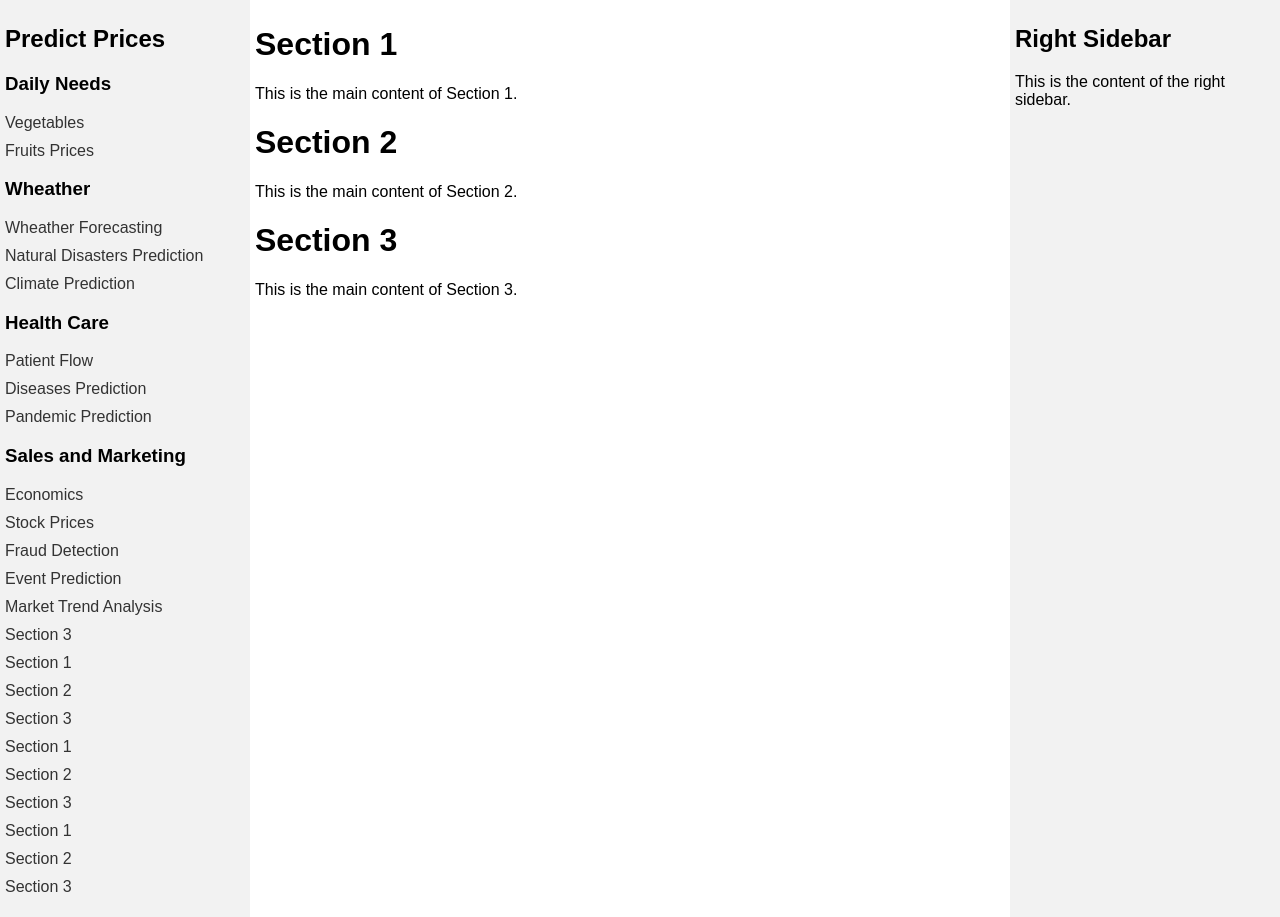
After one commit to jayakrishnagaddam/PRICES-PREDICTION-SYSTEM, a Flask app: page /example in a window 1280 px wide. The commit adds this page. Run offline with Flask 3, Linux system fonts and the light colour scheme; some libraries are stand-ins or nearby versions.

Commit message:
Added Enhancements

```diff
--- a/app.py
+++ b/app.py
@@ -1,8 +1,8 @@
-from flask import Flask, render_template, request, redirect, url_for, flash
+from flask import Flask, render_template, request, redirect, url_for, flash, session
 from flask_pymongo import PyMongo
 
 app = Flask(__name__)
-app.config["SECRET_KEY"] = "1234"  # Add a sec234ret key for flash messages
+app.config["SECRET_KEY"] = "1234"  # Add a secret key for flash messages
 app.config["MONGO_URI"] = "mongodb+srv://2100090162:manigaddam@deepsheild.kzgpo9p.mongodb.net/VegetableDB"
 mongo = PyMongo(app)
 
@@ -21,12 +21,23 @@ def login():
         user_data = mongo.db.users.find_one({'username': username, 'password': password})
 
         if user_data:
-            flash('Login successful', 'success')  # Flash success message
+            session['username'] = username
             return redirect(url_for('homepage'))
         else:
             error = 'Invalid username or password'
 
     return render_template('login.html', error=error)
+
+
+@app.route('/example')
+def example():
+    return render_template('example.html')
+
+@app.route('/logout')
+def logout():
+    session.pop('username', None)
+    flash('You have been logged out', 'success')
+    return redirect(url_for('login'))
 
 @app.route('/signup', methods=['GET', 'POST'])
 def signup():
@@ -53,11 +64,9 @@ def homepage():
 def kharif():
     return render_template('kharif.html')
 
-
 @app.route('/rabi')
 def rabi():
     return render_template('rabi.html')
-
 
 @app.route('/zaid')
 def zaid():
--- /dev/null
+++ b/templates/example.html
@@ -0,0 +1,108 @@
+<!DOCTYPE html>
+<html lang="en">
+<head>
+    <meta charset="UTF-8">
+    <meta name="viewport" content="width=device-width, initial-scale=1.0">
+    <title>Price 🔸 Home</title>
+    <style>
+        body {
+            font-family: Arial, sans-serif;
+            margin: 0;
+            padding: 0;
+        }
+        .container {
+            display: flex;
+        }
+        .sidebar {
+            width: 250px;
+            background-color: #f2f2f2;
+            padding: 5px;
+            box-sizing: border-box;
+        }
+        .content {
+            flex: 1;
+            padding: 5px;
+            box-sizing: border-box;
+        }
+        .sidebar-right {
+            width: 270px;
+            background-color: #f2f2f2;
+            padding: 5px;
+            box-sizing: border-box;
+        }
+        /* Style the list of contents */
+        .contents-list {
+            list-style-type: none;
+            padding: 0;
+        }
+        .contents-list li {
+            margin-bottom: 10px;
+        }
+        /* Style links in the list */
+        .contents-list a {
+            text-decoration: none;
+            color: #333;
+        }
+        .contents-list a:hover {
+            text-decoration: underline;
+        }
+    </style>
+</head>
+<body >
+    <div class="container">
+        <div class="sidebar">
+            <div class="text-center">
+            <h2>Predict Prices</h2>
+            </div>
+            <ul class="contents-list">
+                <h3>Daily Needs</h3>
+                <li><a href="#section1">Vegetables</a></li>
+                <li><a href="#section2">Fruits Prices</a></li>
+                <h3>Wheather</h3>
+                <li><a href="#section2">Wheather Forecasting</a></li>
+                <li><a href="#section3">Natural Disasters Prediction</a></li>
+                <li><a href="#section3">Climate Prediction</a></li>
+                <h3>Health Care</h3>
+                <li><a href="#section2">Patient Flow</a></li>
+                <li><a href="#section3">Diseases Prediction</a></li>
+                <li><a href="#section2">Pandemic Prediction</a></li>
+                <h3>Sales and Marketing</h3>
+                <li><a href="#section2">Economics</a></li>
+                <li><a href="#section1">Stock Prices</a></li>
+
+                <li><a href="#section3">Fraud Detection</a></li>
+                <li><a href="#section1">Event Prediction</a></li>
+                <li><a href="#section2">Market Trend Analysis</a></li>
+                <li><a href="#section3">Section 3</a></li>
+                <li><a href="#section1">Section 1</a></li>
+                <li><a href="#section2">Section 2</a></li>
+                <li><a href="#section3">Section 3</a></li>
+                <li><a href="#section1">Section 1</a></li>
+                <li><a href="#section2">Section 2</a></li>
+                <li><a href="#section3">Section 3</a></li>
+                <li><a href="#section1">Section 1</a></li>
+                <li><a href="#section2">Section 2</a></li>
+                <li><a href="#section3">Section 3</a></li>
+
+
+
+
+                <!-- Add more list items as needed -->
+            </ul>
+        </div>
+        <div class="content">
+            <h1 id="section1">Section 1</h1>
+            <p>This is the main content of Section 1.</p>
+            <h1 id="section2">Section 2</h1>
+            <p>This is the main content of Section 2.</p>
+            <h1 id="section3">Section 3</h1>
+            <p>This is the main content of Section 3.</p>
+            <!-- Add more content sections as needed -->
+        </div>
+        <div class="sidebar-right">
+            <h2>Right Sidebar</h2>
+            <p>This is the content of the right sidebar.</p>
+        </div>
+    </div>
+</body>
+</html>
--- a/templates/homepage.html
+++ b/templates/homepage.html
@@ -6,7 +6,7 @@
         </title>
         {%include 'bootstrap.html'%}
 
-        {%include 'nav.html'%}
+        {%include 'homenav.html'%}
         <style>
 
 
@@ -159,9 +159,10 @@ body {
                         </a>
                       </div>
                     </div>
-                </div>>
+                </div>
            </div>
             </div>
+            <a href="example" class="btn btn-primary" role="button"> Button</a>
             {%include 'footer.html'%}
         </body>
     </head>
--- a/templates/index.html
+++ b/templates/index.html
@@ -27,7 +27,7 @@
         </style>
 
           {%include 'bootstrap.html'%}
-          {%include'nav.html'%}
+          {%include'indexnav.html'%}
       </head>
       <body id="bod">
           <div>
--- a/templates/signup.html
+++ b/templates/signup.html
@@ -3,7 +3,7 @@
 
 <head>
     <title>Sign Up</title>
-    {% include 'style.css' %}
+
     {% include 'bootstrap.html' %}
 </head>
 
```
Also changed, not shown: templates/homenav.html (added, +41 -0 lines), templates/indexnav.html (renamed from templates/nav.html).
